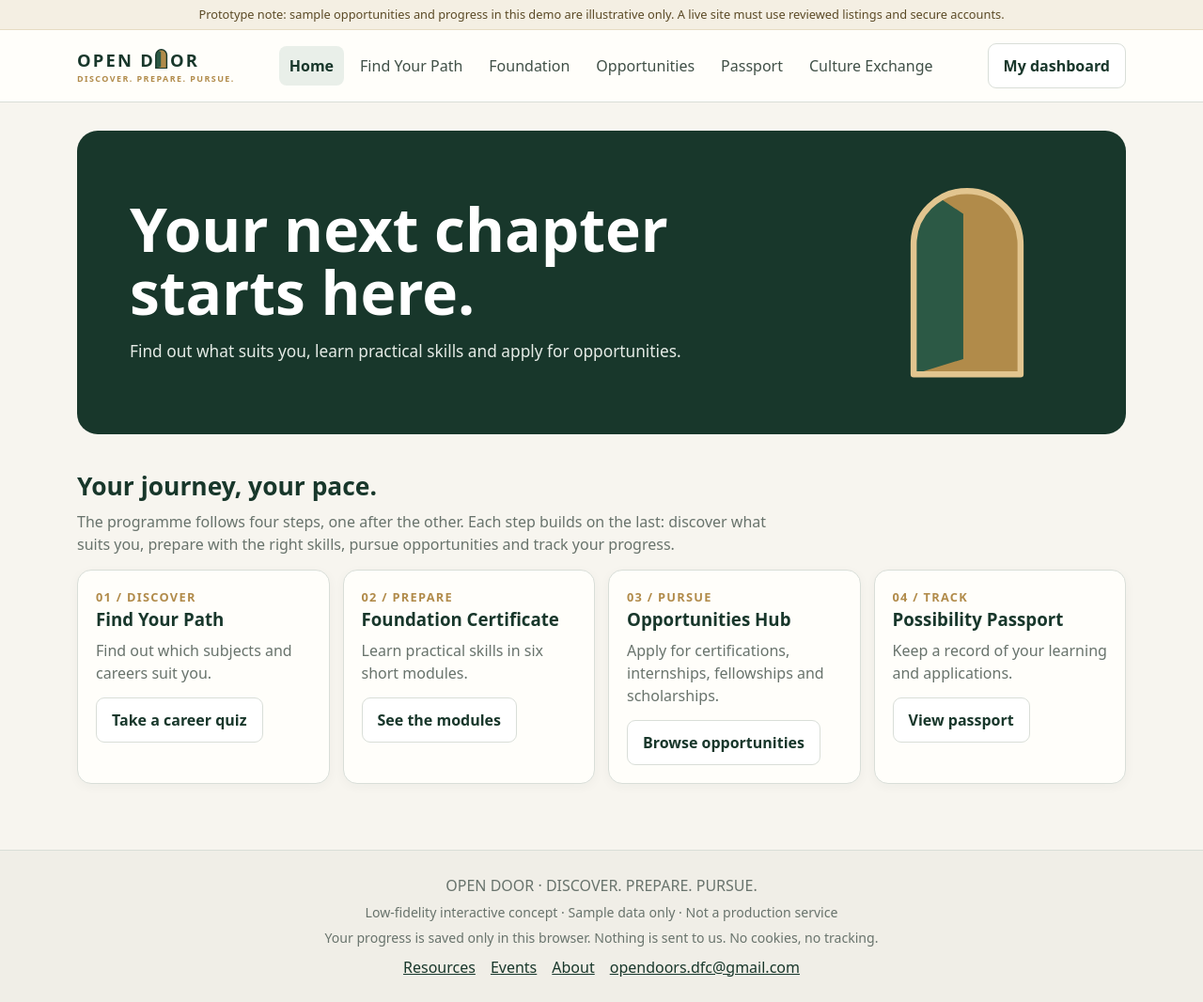
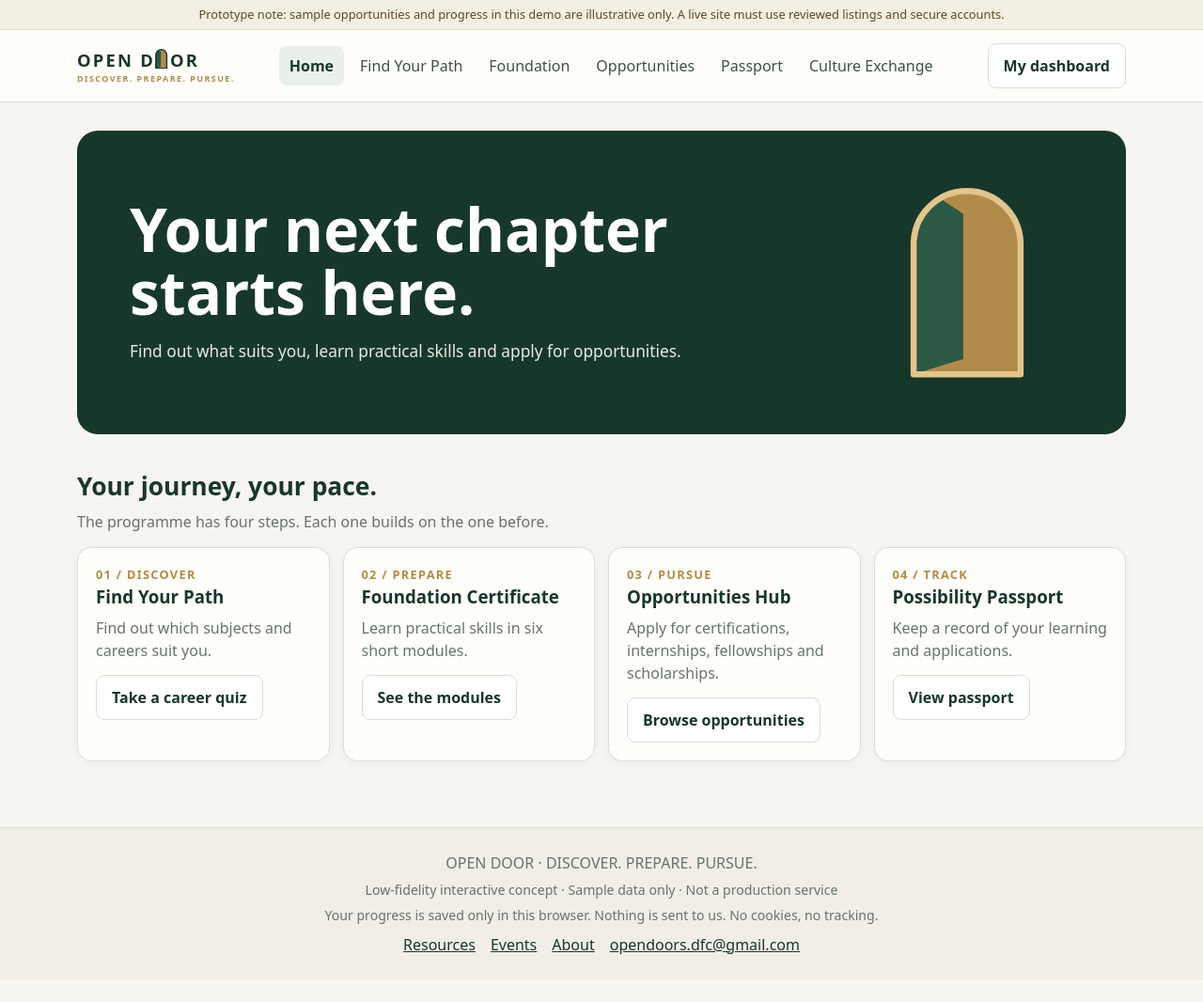
Before and after one commit to opendoor-dfc/open-door, a Jekyll site: the page built from index.md, in a window 1280 px wide and 1066 px high. Shown: the whole window at 94% size. Built offline with Jekyll 4.4.1, drawn with Linux system fonts in a browser that asks for light colours.

Commit message:
Home: shorten the four steps explanation
Co-Authored-By: Claude Opus 5.5 <noreply@anthropic.com>
Claude-Session: https://claude.ai/code/session_01YYaMm9DFFrhmHy5i2wuCDX

```diff
--- a/index.md
+++ b/index.md
@@ -4,7 +4,7 @@ title: Home
 headline: Your next chapter starts here.
 intro: Find out what suits you, learn practical skills and apply for opportunities.
 journey_title: Your journey, your pace.
-journey_subtitle: "The programme follows four steps, one after the other. Each step builds on the last: discover what suits you, prepare with the right skills, pursue opportunities and track your progress."
+journey_subtitle: The programme has four steps. Each one builds on the one before.
 cards:
   - label: 01 / DISCOVER
     title: Find Your Path
```
